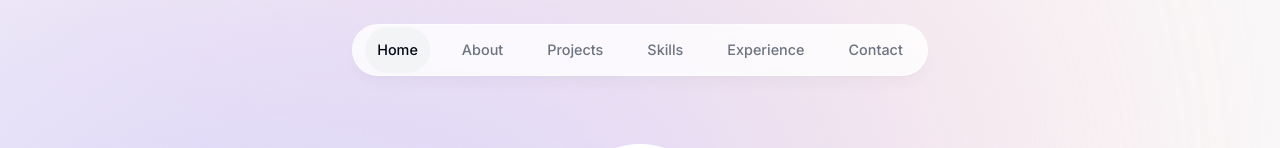
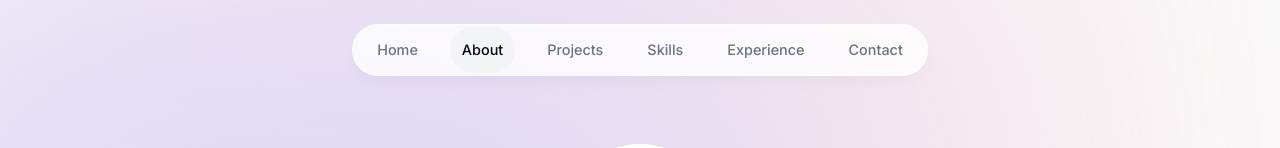
Before and after one commit to i-am-xu-wang/personal-portfolio, a Next.js app: page / in a window 1280 px wide. Shown: the top 148 px of the page. Built offline with nearby package versions, Linux system fonts and the light colour scheme.

Commit message:
feat(about section): consume setActiveSection from context api in about section
check time stamp when setActiveSection for smoothier section switch animation

```diff
--- a/package.json
+++ b/package.json
@@ -23,6 +23,7 @@
     "react": "18.2.0",
     "react-dom": "18.2.0",
     "react-icons": "^4.11.0",
+    "react-intersection-observer": "^9.5.2",
     "tailwindcss": "3.3.3",
     "typescript": "5.2.2"
   },
--- a/src/app/context/active-section-context.tsx
+++ b/src/app/context/active-section-context.tsx
@@ -6,10 +6,12 @@ import { links } from "../../lib/data";
 type ActiveSectionContextProviderProps = {
   children: React.ReactNode;
 };
-type SectionName = (typeof links)[number]["name"];
+export type SectionName = (typeof links)[number]["name"];
 type ActiveSectionContextType = {
   activeSection: SectionName;
   setActiveSection: React.Dispatch<React.SetStateAction<SectionName>>;
+  timeOfLastClick: number;
+  setTimeOfLastClick: React.Dispatch<React.SetStateAction<number>>;
 };
 
 const ActiveSectionContext = createContext<ActiveSectionContextType | null>(
@@ -19,12 +21,15 @@ const ActiveSectionContext = createContext<ActiveSectionContextType | null>(
 export default function ActiveSectionContextProvider({
   children,
 }: ActiveSectionContextProviderProps) {
+  const [timeOfLastClick, setTimeOfLastClick] = useState<number>(0);
   const [activeSection, setActiveSection] = useState<SectionName>("Home");
   return (
     <ActiveSectionContext.Provider
       value={{
         activeSection,
         setActiveSection,
+        timeOfLastClick,
+        setTimeOfLastClick,
       }}
     >
       {children}
--- a/src/app/layout.tsx
+++ b/src/app/layout.tsx
@@ -1,7 +1,6 @@
 import "./globals.css";
 import { Inter } from "next/font/google";
 import Header from "@/components/header";
-import ActiveSectionContext from "./context/active-section-context";
 import ActiveSectionContextProvider from "./context/active-section-context";
 
 const inter = Inter({ subsets: ["latin"] });
--- a/src/components/about.tsx
+++ b/src/components/about.tsx
@@ -1,15 +1,31 @@
 "use client";
 
-import React from "react";
+import React, { useEffect } from "react";
 import { aboutMe } from "../lib/data";
 import SectionHeading from "./sectionHeading";
 import { motion } from "framer-motion";
+import { useInView } from "react-intersection-observer";
+import { useActiveSectionContext } from "@/app/context/active-section-context";
+import { time } from "console";
+import { useSectionInView } from "@/lib/hook";
 
 export default function about() {
   //const { ref } = useSectionInView("About");
+
+  const { ref, inView } = useInView({
+    threshold: 0.75,
+  });
+  const { setActiveSection, timeOfLastClick } = useActiveSectionContext();
+
+  useEffect(() => {
+    if (inView && Date.now() - timeOfLastClick > 1000) {
+      setActiveSection("About");
+    }
+  }, [inView, setActiveSection, timeOfLastClick]);
+
   return (
     <motion.section
-      //ref={ref}
+      ref={ref}
       className="mb-28 max-w-[45rem] leading-8 sm:mb-40 scroll-mt-28"
       initial={{ opacity: 0, y: 100 }}
       animate={{ opacity: 1, y: 0 }}
--- a/src/components/header.tsx
+++ b/src/components/header.tsx
@@ -1,14 +1,18 @@
 "use client";
 
-import React, { useContext, useState } from "react";
+import React from "react";
 import { motion } from "framer-motion";
 import { links } from "../lib/data";
 import Link from "next/link";
 import clsx from "clsx";
-import { useActiveSectionContext } from "@/app/context/active-section-context";
+import {
+  useActiveSectionContext,
+  SectionName,
+} from "@/app/context/active-section-context";
 
 export default function Header() {
-  const { activeSection, setActiveSection } = useActiveSectionContext();
+  const { activeSection, setActiveSection, setTimeOfLastClick } =
+    useActiveSectionContext();
 
   return (
     <header className="z-[999] relative">
@@ -37,7 +41,8 @@ export default function Header() {
                   )}
                   href={link.hash}
                   onClick={() => {
-                    setActiveSection(link.name);
+                    setActiveSection(link.name as SectionName);
+                    setTimeOfLastClick(Date.now());
                   }}
                 >
                   {link.name}
```
Also changed, not shown: 1 other file (tests, documents, lock files or other folders).
